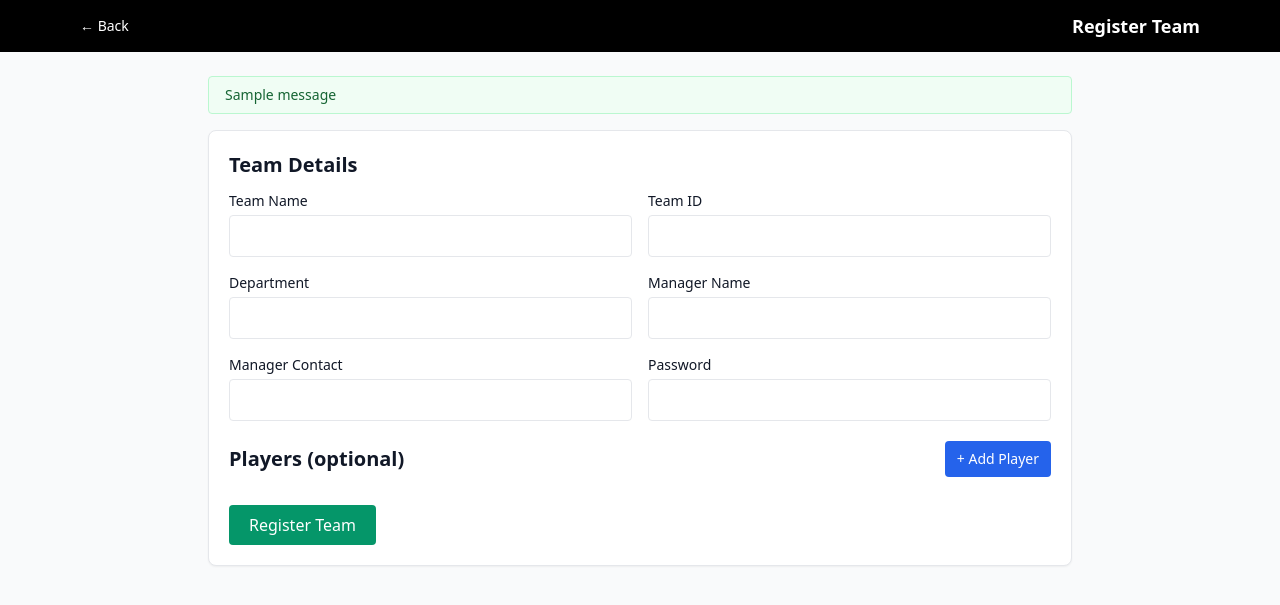
After one commit to dhruvj27/TourneyTrack, a Flask app: page /register-team in a window 1280 px wide. The commit adds this page. Shown: the top 605 px of the page. Run offline with Flask 3, Linux system fonts and the light colour scheme; the visitor is signed in with stand-in values (Sample User, id 1); tables that the repository leaves empty hold one stand-in row (values such as "Sample post"); one stand-in notice (Sample message) is shown; some libraries are stand-ins or nearby versions.

Commit message:
Added register team and schedule matches

```diff
--- a/app.py
+++ b/app.py
@@ -242,18 +242,25 @@ def schedule_matches():
 
     if request.method == 'POST':
         try:
+            # Get team names before creating the match for better error handling
+            team1 = Team.query.get(request.form['team1_id'])
+            team2 = Team.query.get(request.form['team2_id'])
+
+            if not team1 or not team2:
+                flash('Invalid team selection!', 'error')
+                return redirect(url_for('schedule_matches'))
 
             match = Match(
                 tournament_id=tournament.id,
-                team1_id=request.form['team1_id'],
-                team2_id=request.form['team2_id'],
+                team1_id=team1.team_id,  # Use team_id (string) instead of id (integer)
+                team2_id=team2.team_id,  # Use team_id (string) instead of id (integer)
                 date=datetime.strptime(request.form['date'], '%Y-%m-%d').date(),
                 time=datetime.strptime(request.form['time'], '%H:%M').time(),
                 venue=request.form['venue']
             )
 
             # Basic validation
-            if match.team1_id == match.team2_id:
+            if team1.team_id == team2.team_id:
                 flash('A team cannot play against itself!', 'error')
                 return redirect(url_for('schedule_matches'))
 
@@ -271,30 +278,34 @@ def schedule_matches():
             db.session.add(match)
             db.session.commit()
 
-            flash(f'Match scheduled: {match.team1.name} vs {match.team2.name} on {match.date} at {match.time}', 'success')
+            # Use the team objects we fetched earlier instead of match.team1.name
+            flash(f'Match scheduled: {team1.name} vs {team2.name} on {match.date} at {match.time}', 'success')
             return redirect(url_for('schedule_matches'))
 
         except Exception as e:
             db.session.rollback()
             flash(f'Error scheduling match: {str(e)}', 'error')
 
+
     # Get active teams for dropdown
     active_teams = Team.query.filter_by(is_active=True).order_by(Team.name).all()
+    all_teams = Team.query.all()
 
     # Get all matches
     all_matches = Match.query.order_by(Match.date, Match.time).all()
 
     # Separate upcoming and completed
     today = date.today()
-    upcoming_matches = [m for m in all_matches if m.is_upcoming]
-    completed_matches = [m for m in all_matches if m.status == 'completed']
+    now = datetime.now()
+    upcoming_matches = [m for m in all_matches if datetime.combine(m.date, m.time) >= now]
+    completed_matches = [m for m in all_matches if datetime.combine(m.date, m.time) < now]
 
     return render_template('schedule-matches.html',
                            teams=active_teams,
                            tournament=tournament,
+                           all_teams=all_teams,
                            upcoming_matches=upcoming_matches,
                            completed_matches=completed_matches)
-
 @app.route('/add-results', methods=['GET', 'POST'])
 @require_smc_login
 def add_results():
--- /dev/null
+++ b/templates/register-team.html
@@ -0,0 +1,175 @@
+<!doctype html>
+<html lang="en">
+<head>
+  <meta charset="utf-8" />
+  <title>Register Team</title>
+  <meta name="viewport" content="width=device-width, initial-scale=1" />
+  <script src="https://cdn.tailwindcss.com"></script>
+</head>
+<body class="bg-gray-50 text-gray-900">
+
+  <nav class="bg-black text-white">
+    <div class="max-w-6xl mx-auto px-4 py-3 flex items-center justify-between">
+      <a href="{{ url_for('index') }}" class="text-sm hover:underline">← Back</a>
+      <h1 class="text-lg font-semibold">Register Team</h1>
+    </div>
+  </nav>
+
+  <main class="max-w-4xl mx-auto px-4 py-6">
+
+    <!-- Flash messages -->
+    {% with messages = get_flashed_messages(with_categories=true) %}
+      {% if messages %}
+        <div class="space-y-2 mb-4">
+          {% for category, message in messages %}
+            <div class="px-4 py-2 rounded text-sm
+              {% if category == 'success' %} bg-green-50 text-green-800 border border-green-200
+              {% elif category == 'error' %} bg-red-50 text-red-800 border border-red-200
+              {% else %} bg-gray-50 text-gray-800 border border-gray-200
+              {% endif %}">
+              {{ message }}
+            </div>
+          {% endfor %}
+        </div>
+      {% endif %}
+    {% endwith %}
+
+    <form method="POST" class="bg-white border rounded-lg shadow-sm p-5 space-y-5">
+
+      <!-- Team info -->
+      <section>
+        <h2 class="text-xl font-semibold mb-3">Team Details</h2>
+        <div class="grid sm:grid-cols-2 gap-4">
+          <div>
+            <label class="block text-sm mb-1">Team Name</label>
+            <input name="team_name" class="w-full border rounded p-2" required />
+          </div>
+          <div>
+            <label class="block text-sm mb-1">Team ID</label>
+            <input name="team_id" class="w-full border rounded p-2" required />
+          </div>
+          <div>
+            <label class="block text-sm mb-1">Department</label>
+            <input name="department" class="w-full border rounded p-2" required />
+          </div>
+          <div>
+            <label class="block text-sm mb-1">Manager Name</label>
+            <input name="manager_name" class="w-full border rounded p-2" required />
+          </div>
+          <div>
+            <label class="block text-sm mb-1">Manager Contact</label>
+            <input name="manager_contact" class="w-full border rounded p-2" />
+          </div>
+          <div>
+            <label class="block text-sm mb-1">Password</label>
+            <input type="password" name="password" class="w-full border rounded p-2" required />
+          </div>
+        </div>
+      </section>
+
+      <!-- Players -->
+      <section>
+        <div class="flex items-center justify-between mb-2">
+          <h2 class="text-xl font-semibold">Players (optional)</h2>
+          <button type="button" id="add-player"
+                  class="px-3 py-2 bg-blue-600 text-white rounded hover:bg-blue-700 text-sm">
+            + Add Player
+          </button>
+        </div>
+
+        <!-- This wrapper is hidden until the first player row is added -->
+        <div id="players-section" class="hidden">
+          <div id="players" class="space-y-3"></div>
+
+          <!-- Row template (hidden) -->
+          <template id="player-row-template">
+            <div class="grid lg:grid-cols-5 sm:grid-cols-2 gap-3 items-end player-row">
+              <div>
+                <label class="block text-xs text-gray-600 mb-1">Name</label>
+                <input class="w-full border rounded p-2" />
+              </div>
+              <div>
+                <label class="block text-xs text-gray-600 mb-1">Roll</label>
+                <input class="w-full border rounded p-2" />
+              </div>
+              <div>
+                <label class="block text-xs text-gray-600 mb-1">Dept</label>
+                <input class="w-full border rounded p-2" />
+              </div>
+              <div>
+                <label class="block text-xs text-gray-600 mb-1">Year</label>
+                <input class="w-full border rounded p-2" />
+              </div>
+              <div>
+                <label class="block text-xs text-gray-600 mb-1">Contact</label>
+                <div class="flex gap-2">
+                  <input class="w-full border rounded p-2" />
+                  <button type="button"
+                          class="shrink-0 px-3 py-2 bg-red-100 text-red-700 rounded hover:bg-red-200 remove-btn">🗑</button>
+                </div>
+              </div>
+            </div>
+          </template>
+        </div>
+      </section>
+
+      <div class="pt-2">
+        <button class="px-5 py-2 bg-emerald-600 text-white rounded hover:bg-emerald-700">
+          Register Team
+        </button>
+      </div>
+    </form>
+  </main>
+
+  <script>
+    // Elements
+    const playersWrap = document.getElementById('players');
+    const playersSection = document.getElementById('players-section');
+    const tpl = document.getElementById('player-row-template');
+    const addBtn = document.getElementById('add-player');
+
+    // Add row only when user clicks the button
+    addBtn.addEventListener('click', () => {
+      addRow();
+      // unhide the section the first time we add a row
+      playersSection.classList.remove('hidden');
+    });
+
+    // Remove row handler
+    playersWrap.addEventListener('click', (e) => {
+      if (e.target.classList.contains('remove-btn')) {
+        const row = e.target.closest('.player-row');
+        if (row) {
+          row.remove();
+          renumber();
+          // hide the section again if no rows left
+          if (playersWrap.querySelectorAll('.player-row').length === 0) {
+            playersSection.classList.add('hidden');
+          }
+        }
+      }
+    });
+
+    function addRow() {
+      const clone = tpl.content.cloneNode(true);
+      playersWrap.appendChild(clone);
+      renumber();
+    }
+
+    // Name the inputs so backend loop picks them up:
+    // player_1_name, player_1_roll, ... player_N_contact
+    function renumber() {
+      const rows = [...playersWrap.querySelectorAll('.player-row')];
+      rows.forEach((row, idx) => {
+        const i = idx + 1;
+        const inputs = row.querySelectorAll('input');
+        inputs[0].setAttribute('name', `player_${i}_name`);
+        inputs[1].setAttribute('name', `player_${i}_roll`);
+        inputs[2].setAttribute('name', `player_${i}_dept`);
+        inputs[3].setAttribute('name', `player_${i}_year`);
+        inputs[4].setAttribute('name', `player_${i}_contact`);
+      });
+    }
+  </script>
+</body>
+</html>
```
Also changed, not shown: templates/schedule-matches.html (added, +146 -0 lines), templates/smc-dashboard.html (+16 -18 lines).
